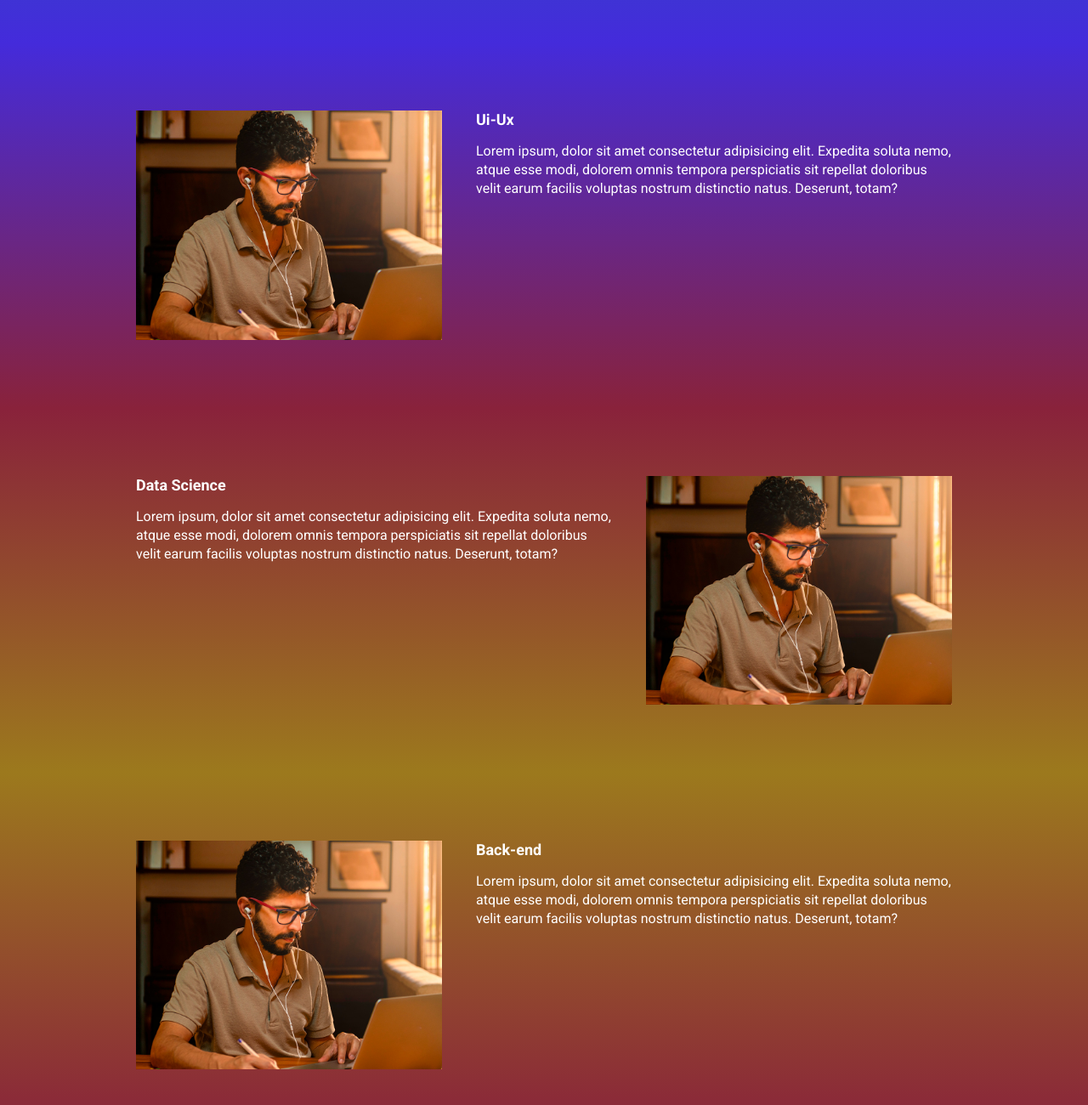
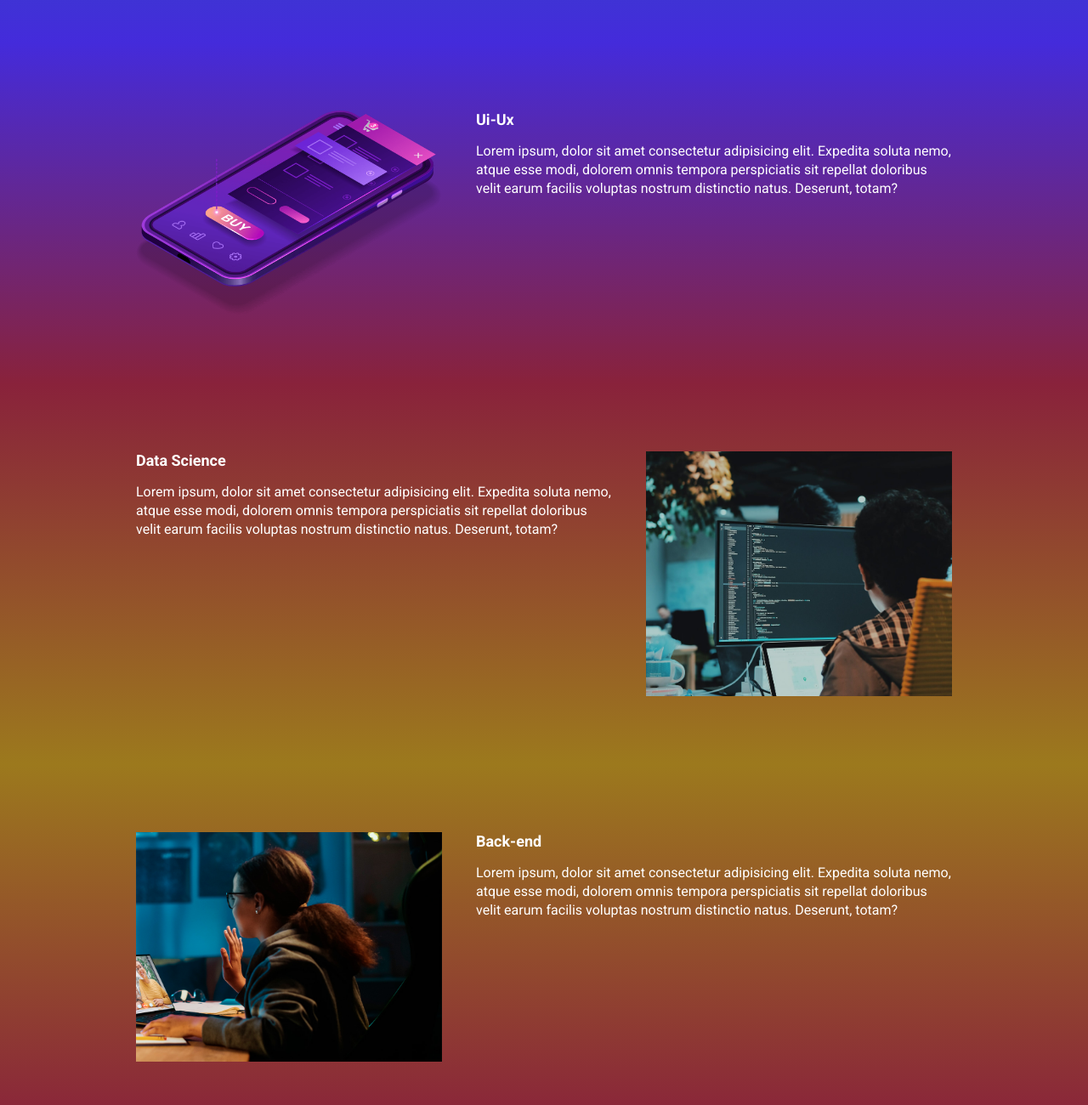
Before and after one commit to Rafael-Guilherme/Ebac_Talks, a website built with Parcel: page src/index.html in a window 1280 px wide. Shown: the part 940-2240 px from the top of the page at 85% size. Built offline with nearby package versions, Linux system fonts and the light colour scheme.

Commit message:
fix error

```diff
--- a/src/index.html
+++ b/src/index.html
@@ -58,7 +58,7 @@
                 <h2 class="event__details__title">Ui-Ux</h2>
                 <p class="event__details__description">Lorem ipsum, dolor sit amet consectetur adipisicing elit. Expedita soluta nemo, atque esse modi, dolorem omnis tempora perspiciatis sit repellat doloribus velit earum facilis voluptas nostrum distinctio natus. Deserunt, totam?</p>
             </div>
-            <img class="event__image" src="./images/frontend.png" alt="front-end" />
+            <img class="event__image" src="./images/ui-ux.png" alt="ui-ux" />
         </div>
     </section>
 
@@ -68,7 +68,7 @@
                 <h2 class="event__details__title">Data Science</h2>
                 <p class="event__details__description">Lorem ipsum, dolor sit amet consectetur adipisicing elit. Expedita soluta nemo, atque esse modi, dolorem omnis tempora perspiciatis sit repellat doloribus velit earum facilis voluptas nostrum distinctio natus. Deserunt, totam?</p>
             </div>
-            <img class="event__image" src="./images/frontend.png" alt="front-end" />
+            <img class="event__image" src="./images/data.png" alt="data science" />
         </div>
     </section>
 
@@ -78,7 +78,7 @@
                 <h2 class="event__details__title">Back-end</h2>
                 <p class="event__details__description">Lorem ipsum, dolor sit amet consectetur adipisicing elit. Expedita soluta nemo, atque esse modi, dolorem omnis tempora perspiciatis sit repellat doloribus velit earum facilis voluptas nostrum distinctio natus. Deserunt, totam?</p>
             </div>
-            <img class="event__image" src="./images/frontend.png" alt="front-end" />
+            <img class="event__image" src="./images/backend.png" alt="Back-end" />
         </div>
     </section>
 
```
